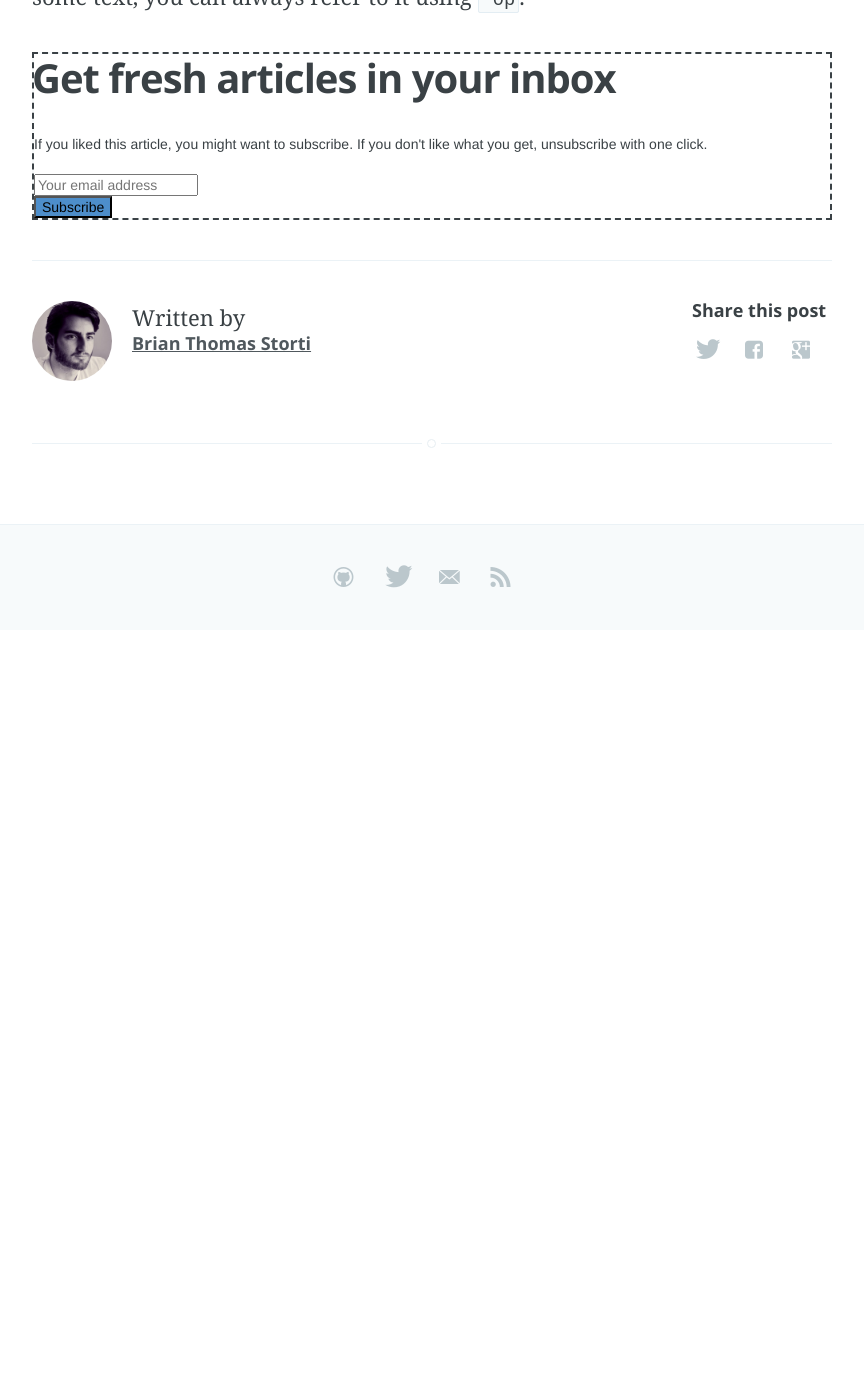
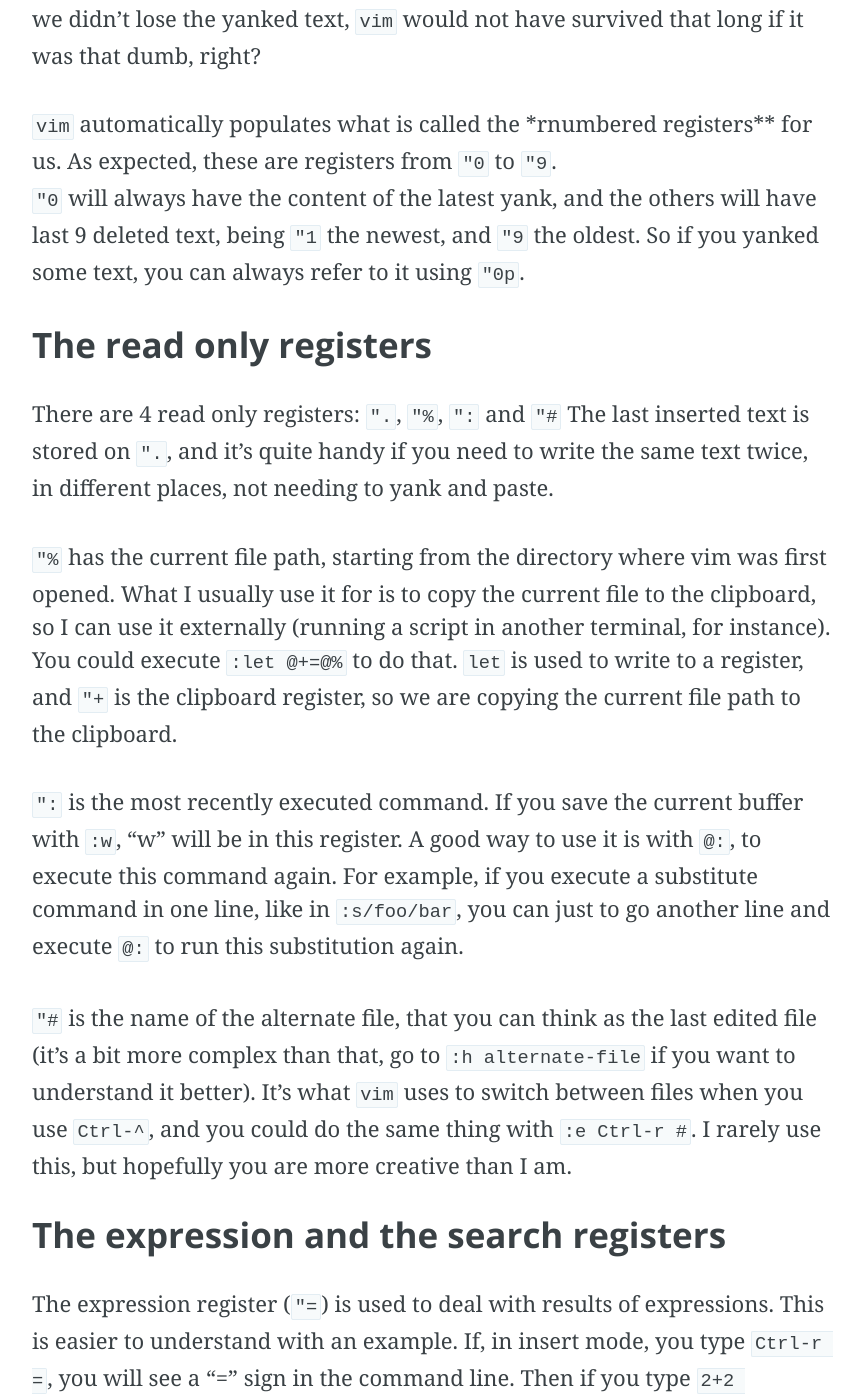
Before and after one commit to brianstorti/brianstorti.github.io, a Jekyll site: the page built from _posts/2015-02-09-vim-registers.md, in a window 1280 px wide and 1400 px high, scrolled down 2411 px. Shown: the whole window, without its empty margins (208-1072 px from the left). Built offline with Jekyll 4.4.1, drawn with Linux system fonts in a browser that asks for light colours; Markdown is read by kramdown in place of the engine named in the settings; a script that is not in the unit is left out; comment, search, counter and statistics services are not loaded; before the commit the page ends 3041 px from its top, so only the background shows below that; some of the changed text lies outside the part shown.

Commit message:
add section about read only registers

````diff
--- a/_posts/2015-02-09-vim-registers.md
+++ b/_posts/2015-02-09-vim-registers.md
@@ -21,11 +21,20 @@
 
 You could add the selected text to the register `r` by doing `"ry`. By doing `y` you are copying (yanking) the selected text, and then adding it to the register `"r`.
 To paste the content of this register, the logic is the same: `"rp`. You are `p`asting the data that is in this register.
-You can also access the registers in insert mode with `ctrl-r` + register name, like in `Ctrl-r r`. It will just paste the text in your current buffer.
+You can also access the registers in insert/command mode with `ctrl-r` + register name, like in `Ctrl-r r`. It will just paste the text in your current buffer.
+You can use the `:reg` command to see all the registers and their content, or filter just the ones that you are interested with `:reg a b c`.
+
+```
+:reg a b c
+--- Registers ---
+"a   register a content
+"b   register b content
+"c   register c content
+```
 
 ### The unnamed register
 
-Vim has a unnamed, or default, register, called `""`. Any text that you delete (with `d`, `c`, `s` or `x`) or yank (with `y`) will be placed there, and that's what vim uses to `p`aste, when no explicit register is given.
+`vim` has a unnamed (or default) register that can be accessed with `""`. Any text that you delete (with `d`, `c`, `s` or `x`) or yank (with `y`) will be placed there, and that's what `vim` uses to `p`aste, when no explicit register is given.
 A simple `p` is the same thing as doing `""p`.
 
 ##### Never lose a yanked text again
@@ -34,6 +43,32 @@
 to go there and yanked that text again.
 Well, as I said, `vim` will always replace the unnamed register, but of course we didn't lose the yanked text, `vim` would not have survived that long if it was that dumb, right?
 
-Vim automatically populates what is called the **numbered registers** for us. As expected, these are registers from `"0` to `"9`.
+`vim` automatically populates what is called the *rnumbered registers** for us. As expected, these are registers from `"0` to `"9`.
 `"0` will always have the content of the latest yank,
 and the others will have last 9 deleted text, being `"1` the newest, and `"9` the oldest. So if you yanked some text, you can always refer to it using `"0p`.
+
+### The read only registers
+
+There are 4 read only registers: `".`, `"%`, `":` and `"#`
+The last inserted text is stored on `".`, and it's quite handy if you need to write the same text twice, in different places, not needing to yank and paste.
+
+`"%` has the current file path, starting from the directory where vim was first opened. What I usually use it for is to copy
+the current file to the clipboard, so I can use it externally (running a script in another terminal, for instance). You could execute `:let @+=@%` to do that. `let` is used to write to a register,
+and `"+` is the clipboard register, so we are copying the current file path to the clipboard.
+
+`":` is the most recently executed command. If you save the current buffer with `:w`, "w" will be in this register. A good way to use it is with `@:`, to execute this command again.
+For example, if you execute a substitute command in one line, like in `:s/foo/bar`, you can just to go another line and execute `@:` to run this substitution again.
+
+`"#` is the name of the alternate file, that you can think as the last edited file (it's a bit more complex than that, go to `:h alternate-file` if you want to understand it better).
+It's what `vim` uses to switch between files when you use `Ctrl-^`, and you could do the same thing with `:e Ctrl-r #`. I rarely use this, but hopefully you are more creative than I am.
+
+### The expression and the search registers
+
+The expression register (`"=`) is used to deal with results of expressions. This is easier to understand with an example. If, in insert mode, you type `Ctrl-r =`, you will see a "=" sign
+in the command line. Then if you type `2+2 <enter>`, `4` will be printed. This can be used to execute all sort of expressions, even calling external commands. To give
+another example, if you type `Ctrl-r =` and then, in the command line, `system('ls') <enter>`, the output of the `ls` command will be pasted in your buffer.
+
+The search register, as you may have imagined, is where the latest text that you searched with `/` or `?` is.
+
+
+### Macros
````
